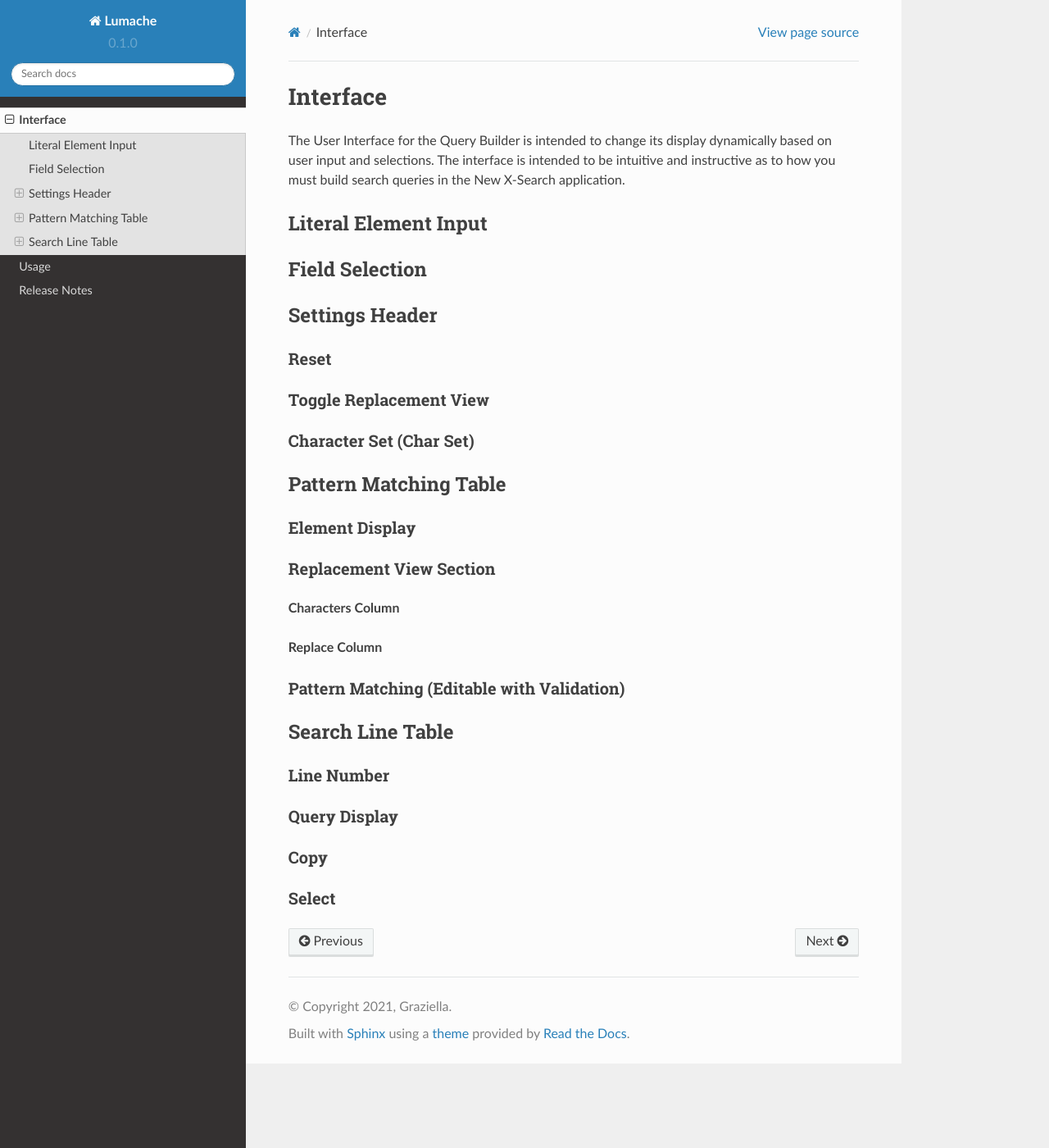
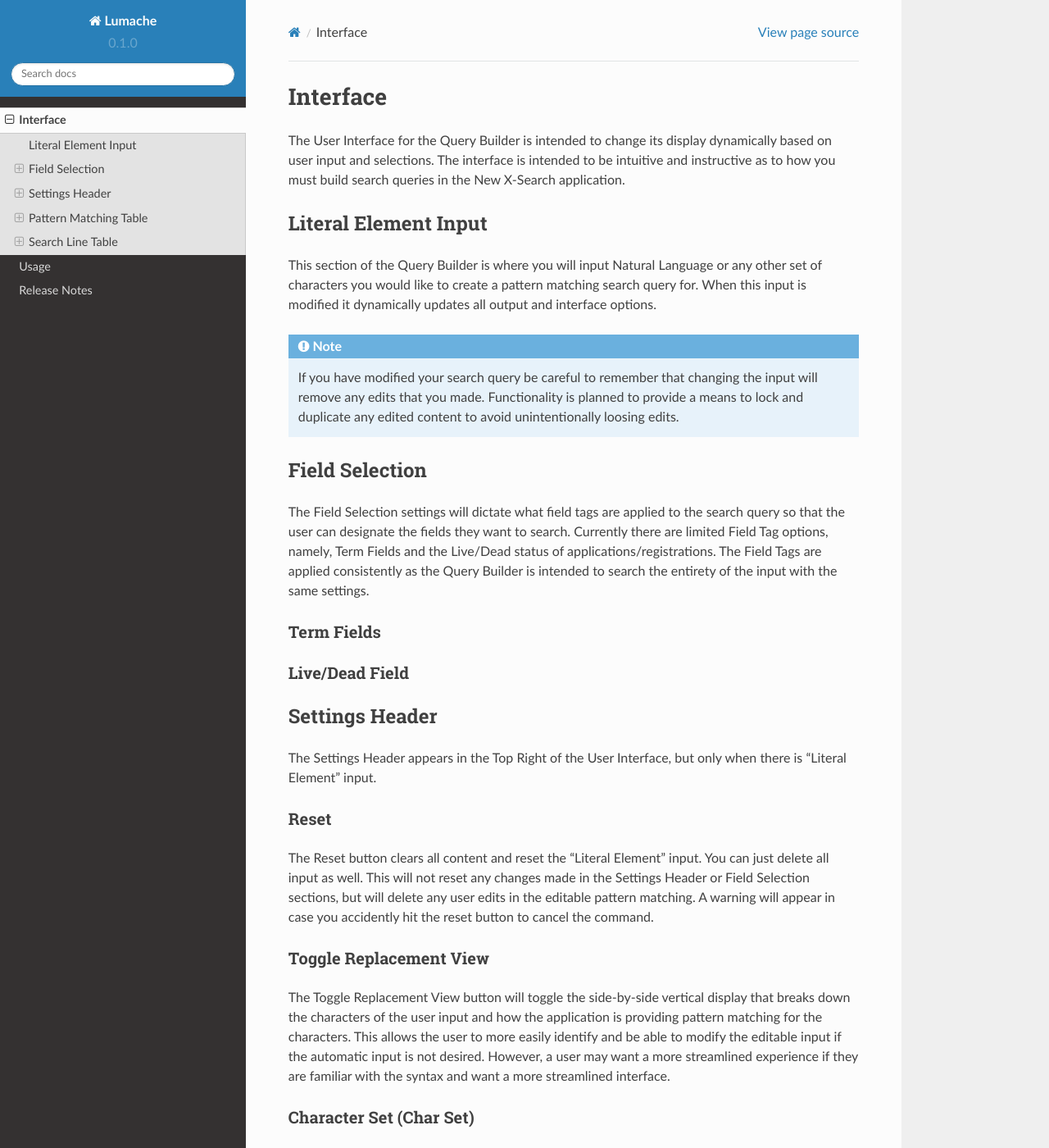
Before and after one commit to Ayjent/XSearchQB, a Sphinx documentation site: the page built from docs/source/interface.rst, in a window 1280 px wide and 1400 px high. Shown: the whole window at 82% size. Built offline with Sphinx 7.4.7 and the Read the Docs theme 2.0.0, drawn with Linux system fonts in a browser that asks for light colours; some of the changed text lies outside the part shown.

Commit message:
Update interface.rst

```diff
--- a/docs/source/interface.rst
+++ b/docs/source/interface.rst
@@ -6,20 +6,43 @@ The User Interface for the Query Builder is intended to change its display dynam
 Literal Element Input
 ---------------------
 
+This section of the Query Builder is where you will input Natural Language or any other set of characters you would like to create a pattern matching search query for.  When this input is modified it dynamically updates all output and interface options.
+
+.. note::
+
+  If you have modified your search query be careful to remember that changing the input will remove any edits that you made.  Functionality is planned to provide a means to lock and duplicate any edited content to avoid unintentionally loosing edits.
+
+
 Field Selection
 ---------------
+
+The Field Selection settings will dictate what field tags are applied to the search query so that the user can designate the fields they want to search.  Currently there are limited Field Tag options, namely, Term Fields and the Live/Dead status of applications/registrations.  The Field Tags are applied consistently as the Query Builder is intended to search the entirety of the input with the same settings.
+
+Term Fields
++++++++++++
+
+Live/Dead Field
++++++++++++++++
 
 Settings Header
 ---------------
 
+The Settings Header appears in the Top Right of the User Interface, but only when there is "Literal Element" input.
+
 Reset
 +++++
+
+The Reset button clears all content and reset the "Literal Element" input.  You can just delete all input as well.  This will not reset any changes made in the Settings Header or Field Selection sections, but will delete any user edits in the editable pattern matching.  A warning will appear in case you accidently hit the reset button to cancel the command.
 
 Toggle Replacement View
 +++++++++++++++++++++++
 
+The Toggle Replacement View button will toggle the side-by-side vertical display that breaks down the characters of the user input and how the application is providing pattern matching for the characters.  This allows the user to more easily identify and be able to modify the editable input if the automatic input is not desired.  However, a user may want a more streamlined experience if they are familiar with the syntax and want a more streamlined interface.
+
 Character Set (Char Set)
 ++++++++++++++++++++++++
+
+The Character Set drop down is intended to give the user options to set the automatic pattern matching.  This is an initial iteration of this feature and it will likely change to be more flexible in future versions.  Currently, there are three options with the "MEDIUM" option recommended.  The "STRICT" option handles vowels and certain character combinations with more exact pattern matching that is the closest option to the original input.  The "LOOSE" option treats vowels as optional and provides very broad pattern matching.
 
 Pattern Matching Table
 ----------------------
```
